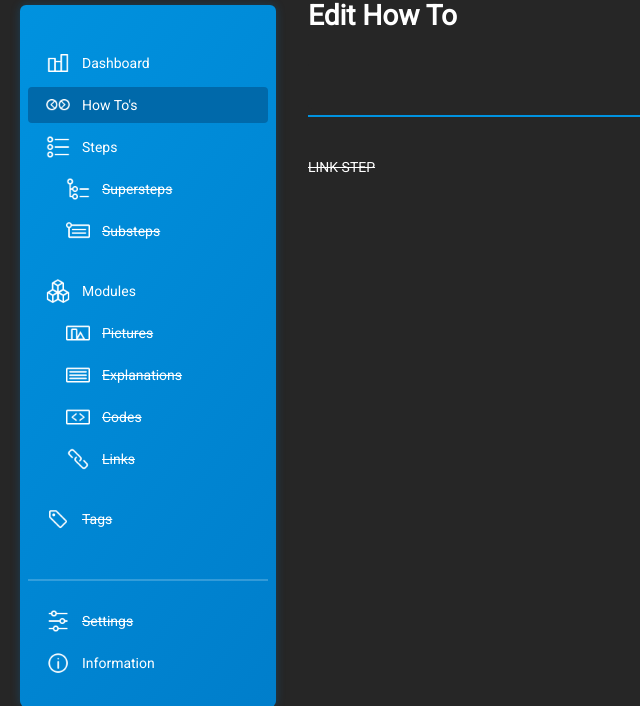
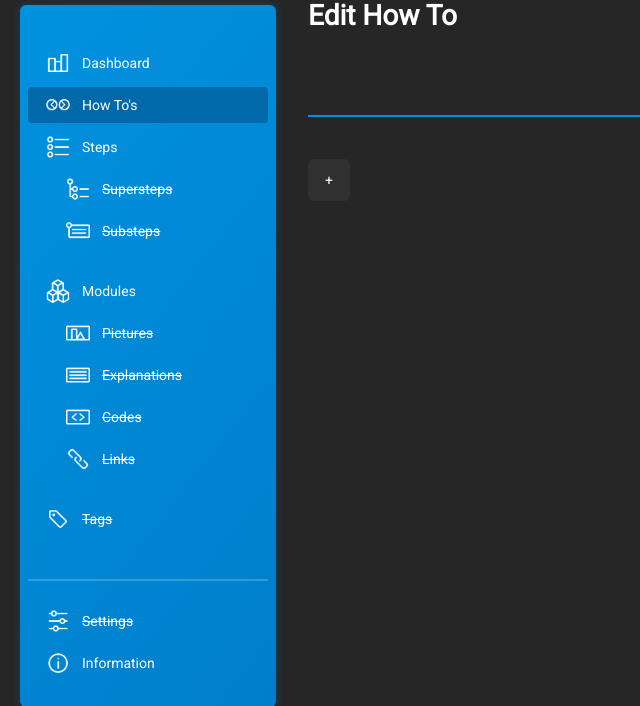
Before and after one commit to tiveritz/sequence-webapps, a Django app: page /administration/howtos/1/ in a window 1280 px wide. Shown: the part 15-721 px from the top of the page, without its empty margins (0-640 px from the left). Run offline with Django 3.2, Linux system fonts and the light colour scheme; data that the repository does not hold is empty; parts of the project's set-up code (start-up, migrations or seed data) failed here and were passed over; some libraries are stand-ins or nearby versions.

Commit message:
[Feature] Start implementation of add, delete, change steps

```diff
--- a/howtos-project/administration/static/administration/style/style.css
+++ b/howtos-project/administration/static/administration/style/style.css
@@ -13,7 +13,7 @@
  * 5.  General Layout
  * 6.  Menu
  * 7.  Content
- *  7.2  General Content
+ *  7.1  General Content
  *  7.2  Dashboard
  * 8.    List View
  *  8.1  Sortable and List
@@ -179,6 +179,16 @@ body {
   margin: 0 12px;
   max-width: 1000px;
   padding-bottom: 200px;
+}
+
+.add-button {
+	width: 42px;
+	height: 42px;
+	border-radius: 6px;
+	background: var(--bgbrighter);
+	display: flex;
+	justify-content: center;
+	align-items: center;
 }
 
 /* ----------------------------------------------------------------------------
@@ -399,7 +409,7 @@ body {
 }
 
 .change-box-main {
-	grid-template-columns: 100px 100px;
+	grid-template-columns: 58px 58px;
 	grid-template-areas: "edit delete";
 	display: none;
 }
--- a/howtos-project/administration/templates/pages/howtos_edit.html
+++ b/howtos-project/administration/templates/pages/howtos_edit.html
@@ -37,8 +37,8 @@
                             </div>
                         </div>
                         <div id="change-box-{{ step.id }}" class="change-box change-box-main">
-                            <a href="#" class="change-box-delete"><s>remove</s></a>
-                            <a href="{% url 'steps_edit' step.id %}" class="change-box-edit">edit</a>
+                            <a href="{% url 'howtos_delete_step' howto.id step.id %}" class="change-box-delete">x</a>
+                            <a href="{% url 'steps_edit' step.id %}" class="change-box-edit">✎</a>
                         </div>
                     </div>
                     <a href="{% url 'steps_edit' step.id %}" class="list-box-edit">✎</a>
@@ -47,7 +47,7 @@
         </div>
         <div>
             <div class="void-m"></div>
-            <a href="#"><s>LINK STEP</s></a>
+            <a href="#" class="add-button">+</a>
         </div>
     </div>
 
--- a/howtos-project/administration/urls.py
+++ b/howtos-project/administration/urls.py
@@ -12,6 +12,9 @@ urlpatterns = [
     path('howtos/<str:id>/', views.howtos_edit, name = 'howtos_edit'),
     path('howtos/<str:id>/delete/', views.howtos_delete, name = 'howtos_delete'),
     path('howtos/<str:id>/delete/confirm/', views.howtos_delete_confirm, name = 'howtos_delete_confirm'),
+    path('howtos/<str:id>/deletestep/<str:step_id>', views.howtos_delete_step, name = 'howtos_delete_step'),
+    path('howtos/<str:id>/addstep/', views.howtos_add_step, name = 'howtos_add_step'),
+    #path('howtos/<str:id>/addstep/<str:step_id>', views.howtos_add_step, name = 'howtos_add_step'),
 
     path('steps', views.steps, name = 'steps'),
     path('steps/create/', views.steps_create, name = 'steps_create'),
--- a/howtos-project/administration/views.py
+++ b/howtos-project/administration/views.py
@@ -13,6 +13,7 @@ from .forms import EditHowTo, CreateHowTo, EditStep, CreateStep
 API_STATISTICS = 'https://api.tiveritz.at/hwts/v1/statistics'
 API_HOWTOS = 'https://api.tiveritz.at/hwts/v1/howtos'
 API_HOWTO = 'https://api.tiveritz.at/hwts/v1/howtos/{}'
+API_HOWTO_STEPS = 'https://api.tiveritz.at/hwts/v1/howtos/{}/steps'
 API_STEPS = 'https://api.tiveritz.at/hwts/v1/steps'
 API_STEP = 'https://api.tiveritz.at/hwts/v1/steps/{}'
 
@@ -94,6 +95,18 @@ def howtos_delete_confirm(request, id):
 
     return HttpResponseRedirect(reverse('howtos'))
 
+def howtos_delete_step(request, id, step_id):
+    url = API_HOWTO_STEPS.format(id)
+    r = requests.delete(url, json = {"id": step_id})
+
+    return HttpResponseRedirect(reverse('howtos_edit', args=[id]))
+
+def howtos_add_step(request, id, step_id):
+    url = API_HOWTO_STEPS.format(id)
+    r = requests.post(url, json = {"id": step_id})
+
+    return HttpResponseRedirect(reverse('howtos_edit', args=[id]))
+
 def steps(request):
     r = requests.get(API_STEPS)
     steps = r.json()
@@ -173,7 +186,7 @@ def save_step_order(request, id):
 # Helper functions
 def convert_api_time(api_time):
     api_time_format = '%Y-%m-%dT%H:%M:%S+00:00'
-    app_time_format = '%Y.%m.%d %H:%M'
+    app_time_format = '%d.%m.%Y %H:%M'
     time = datetime.strptime(api_time, api_time_format)
     return time.strftime(app_time_format)
 
```
